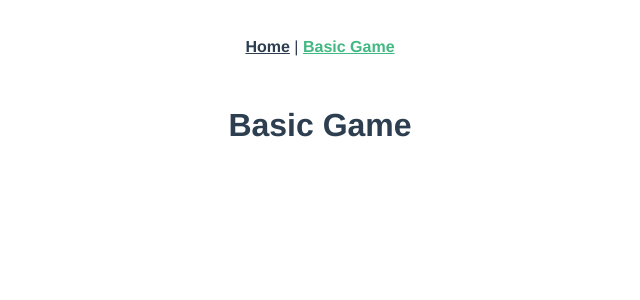
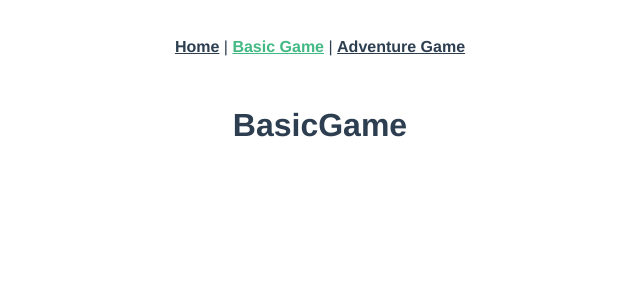
Before and after one commit to schempil/card-game-prototype, a Vue app in the folder app/: page /#/basic in a window 1280 px wide. Shown: the top 300 px of the page, without its empty margins (320-960 px from the left). Built offline with nearby package versions, Linux system fonts and the light colour scheme.

Commit message:
Bootstrap adventure game

```diff
--- a/app/src/App.vue
+++ b/app/src/App.vue
@@ -2,7 +2,8 @@
   <div id="app">
     <div id="nav">
       <router-link to="/">Home</router-link> |
-      <router-link to="/basic">Basic Game</router-link>
+      <router-link to="/basic">Basic Game</router-link> |
+      <router-link to="/adventure">Adventure Game</router-link>
     </div>
     <router-view/>
   </div>
--- /dev/null
+++ b/app/src/components/AdventureGame.vue
@@ -0,0 +1,13 @@
+<template>
+  <h1>AdventureGame</h1>
+</template>
+
+<script lang="ts">
+import { Component, Vue } from 'vue-property-decorator';
+
+@Component
+export default class AdventureGame extends Vue {
+
+}
+
+</script>
--- /dev/null
+++ b/app/src/components/BasicGame.vue
@@ -0,0 +1,13 @@
+<template>
+  <h1>BasicGame</h1>
+</template>
+
+<script lang="ts">
+import { Component, Vue } from 'vue-property-decorator';
+
+@Component
+export default class BasicGame extends Vue {
+
+}
+
+</script>
--- a/app/src/router/index.ts
+++ b/app/src/router/index.ts
@@ -14,6 +14,11 @@ const routes: Array<RouteConfig> = [
     path: '/basic',
     name: 'Basic',
     component: () => import(/* webpackChunkName: "basic" */ '../views/Basic.vue')
+  },
+  {
+    path: '/adventure',
+    name: 'Adventure',
+    component: () => import(/* webpackChunkName: "basic" */ '../views/Adventure.vue')
   }
 ]
 
--- /dev/null
+++ b/app/src/views/Adventure.vue
@@ -0,0 +1,15 @@
+<template>
+    <AdventureGame />
+</template>
+
+<script>
+import AdventureGame from "@/components/AdventureGame";
+
+export default {
+  name: 'Adventure',
+  components: {
+    AdventureGame,
+
+  }
+}
+</script>
--- a/app/src/views/Basic.vue
+++ b/app/src/views/Basic.vue
@@ -1,3 +1,15 @@
 <template>
-    <h1>Basic Game</h1>
+    <BasicGame />
 </template>
+
+<script>
+import BasicGame from "@/components/BasicGame";
+
+export default {
+  name: 'Basic',
+  components: {
+    BasicGame
+
+  }
+}
+</script>
```
